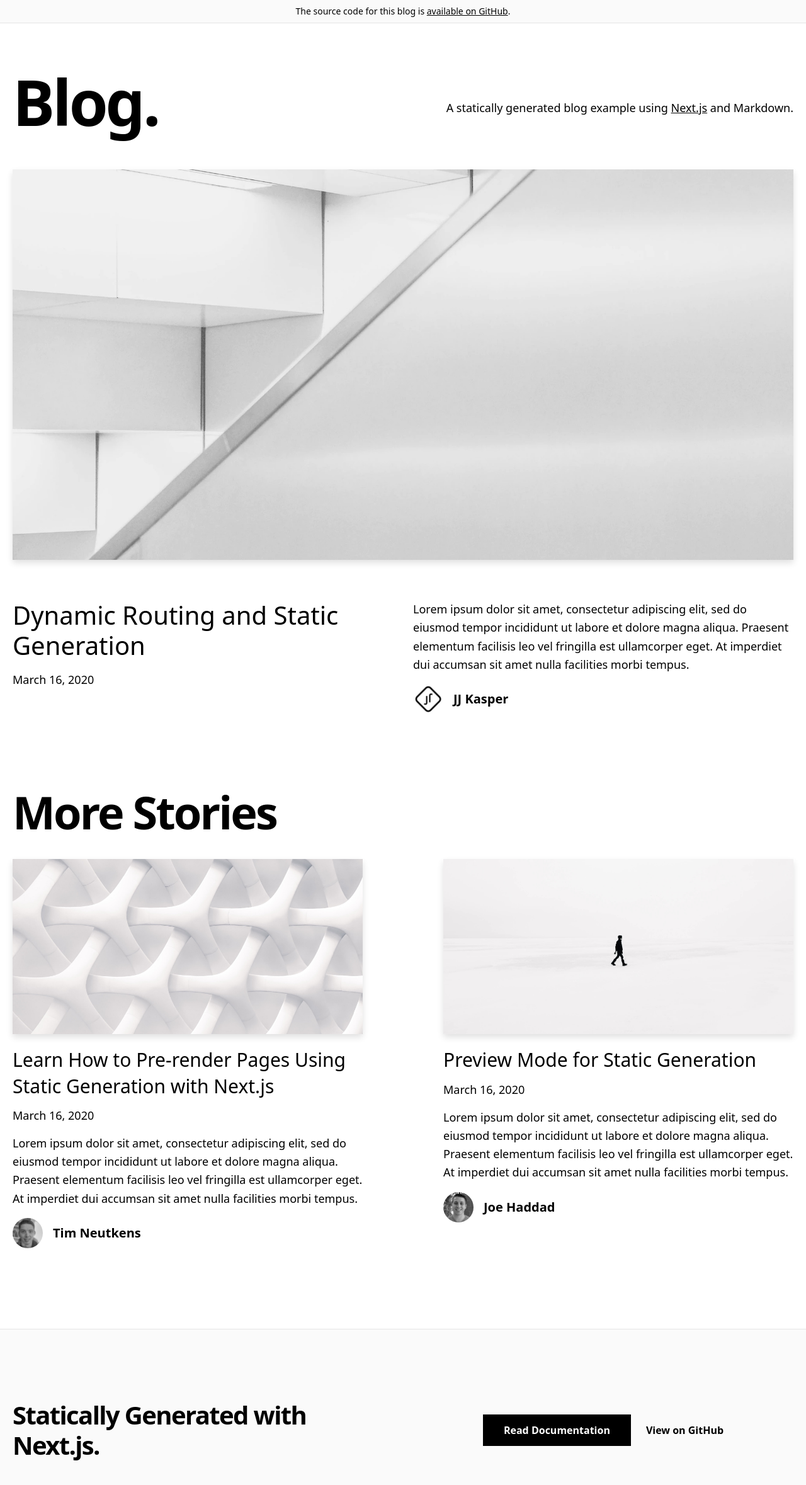
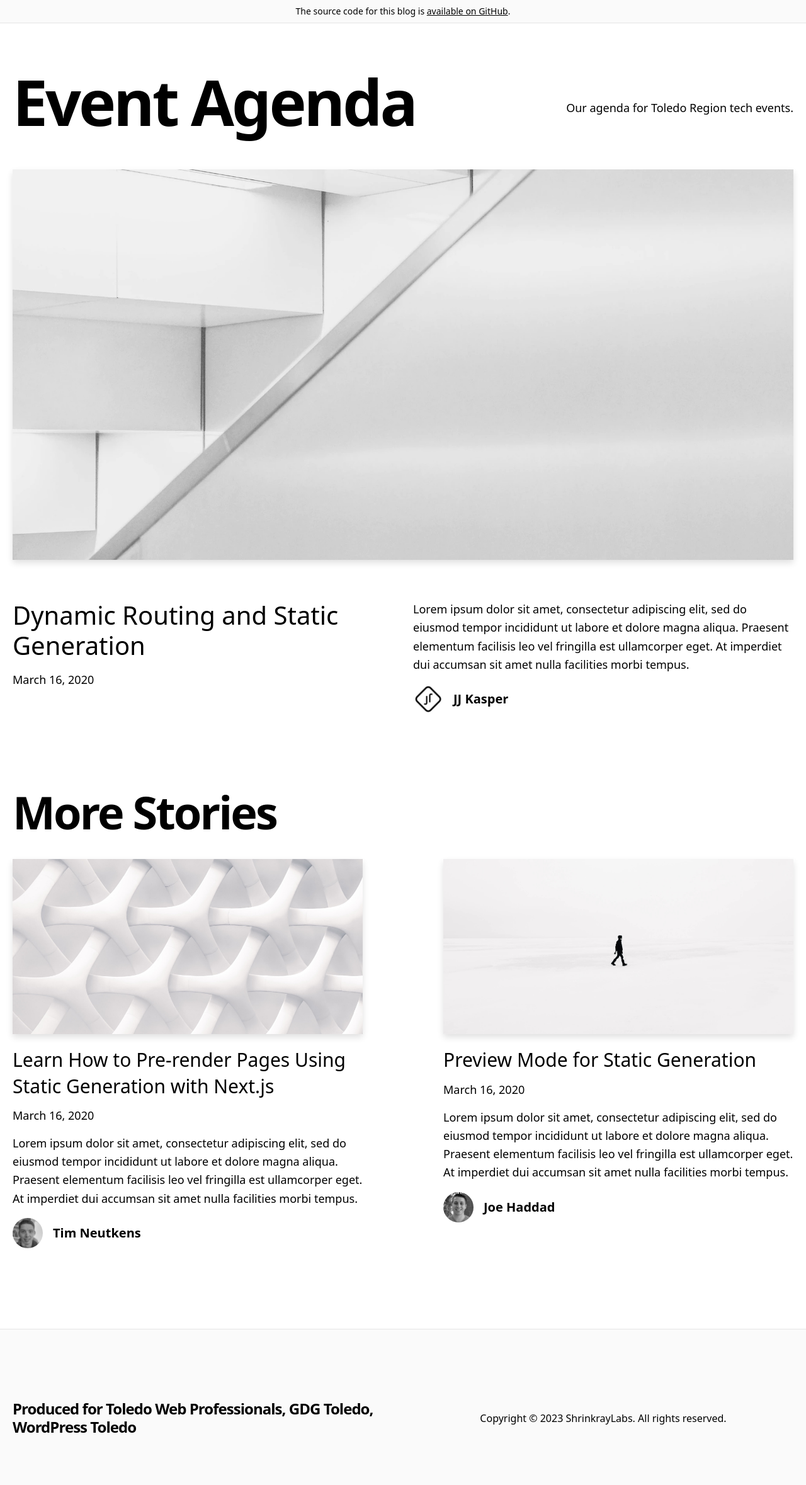
Before and after one commit to GDG-Toledo/gdg-toledo-agenda, a Next.js app: page / in a window 1280 px wide. Shown: the top 2358 px of the page at 63% size. Built offline with nearby package versions, Linux system fonts and the light colour scheme.

Commit message:
Initial commit
- Replace wording and names

```diff
--- a/components/footer.tsx
+++ b/components/footer.tsx
@@ -3,25 +3,17 @@ import { EXAMPLE_PATH } from '../lib/constants'
 
 const Footer = () => {
   return (
-    <footer className="bg-neutral-50 border-t border-neutral-200">
+    <footer className="border-t bg-neutral-50 border-neutral-200">
       <Container>
-        <div className="py-28 flex flex-col lg:flex-row items-center">
-          <h3 className="text-4xl lg:text-[2.5rem] font-bold tracking-tighter leading-tight text-center lg:text-left mb-10 lg:mb-0 lg:pr-4 lg:w-1/2">
-            Statically Generated with Next.js.
+        <div className="flex flex-col items-center py-28 lg:flex-row">
+          <h3 className="text-2xl lg:text-[1.5rem] font-bold tracking-tighter leading-tight text-center lg:text-left mb-10 lg:mb-0 lg:pr-4 lg:w-1/2">
+            Produced for Toledo Web Professionals, GDG Toledo, WordPress Toledo
           </h3>
-          <div className="flex flex-col lg:flex-row justify-center items-center lg:pl-4 lg:w-1/2">
-            <a
-              href="https://nextjs.org/docs/basic-features/pages"
-              className="mx-3 bg-black hover:bg-white hover:text-black border border-black text-white font-bold py-3 px-12 lg:px-8 duration-200 transition-colors mb-6 lg:mb-0"
-            >
-              Read Documentation
-            </a>
-            <a
-              href={`https://github.com/vercel/next.js/tree/canary/examples/${EXAMPLE_PATH}`}
-              className="mx-3 font-bold hover:underline"
-            >
-              View on GitHub
-            </a>
+          <div className="flex flex-col items-center justify-center lg:flex-row lg:pl-4 lg:w-1/2">
+            <p>
+              Copyright &copy; {new Date().getFullYear()} ShrinkrayLabs. All
+            rights reserved.
+            </p>
           </div>
         </div>
       </Container>
--- a/components/header.tsx
+++ b/components/header.tsx
@@ -2,9 +2,9 @@ import Link from 'next/link'
 
 const Header = () => {
   return (
-    <h2 className="text-2xl md:text-4xl font-bold tracking-tight md:tracking-tighter leading-tight mb-20 mt-8">
+    <h2 className="mt-8 mb-20 text-2xl font-bold leading-tight tracking-tight md:text-4xl md:tracking-tighter">
       <Link href="/" className="hover:underline">
-        Blog
+        Event Agenda
       </Link>
       .
     </h2>
--- a/components/intro.tsx
+++ b/components/intro.tsx
@@ -2,19 +2,12 @@ import { CMS_NAME } from '../lib/constants'
 
 const Intro = () => {
   return (
-    <section className="flex-col md:flex-row flex items-center md:justify-between mt-16 mb-16 md:mb-12">
-      <h1 className="text-5xl md:text-8xl font-bold tracking-tighter leading-tight md:pr-8">
-        Blog.
+    <section className="flex flex-col items-center mt-16 mb-16 md:flex-row md:justify-between md:mb-12">
+      <h1 className="text-5xl font-bold leading-tight tracking-tighter md:text-8xl md:pr-8">
+        Event Agenda
       </h1>
-      <h4 className="text-center md:text-left text-lg mt-5 md:pl-8">
-        A statically generated blog example using{' '}
-        <a
-          href="https://nextjs.org/"
-          className="underline hover:text-blue-600 duration-200 transition-colors"
-        >
-          Next.js
-        </a>{' '}
-        and {CMS_NAME}.
+      <h4 className="mt-5 text-lg text-center md:text-left md:pl-8">
+        Our agenda for Toledo Region tech events.
       </h4>
     </section>
   )
--- a/lib/constants.ts
+++ b/lib/constants.ts
@@ -1,4 +1,4 @@
 export const EXAMPLE_PATH = 'blog-starter'
-export const CMS_NAME = 'Markdown'
+export const CMS_NAME = 'Event Agenda'
 export const HOME_OG_IMAGE_URL =
   'https://og-image.vercel.app/Next.js%20Blog%20Starter%20Example.png?theme=light&md=1&fontSize=100px&images=https%3A%2F%2Fassets.vercel.com%2Fimage%2Fupload%2Ffront%2Fassets%2Fdesign%2Fnextjs-black-logo.svg'
```
